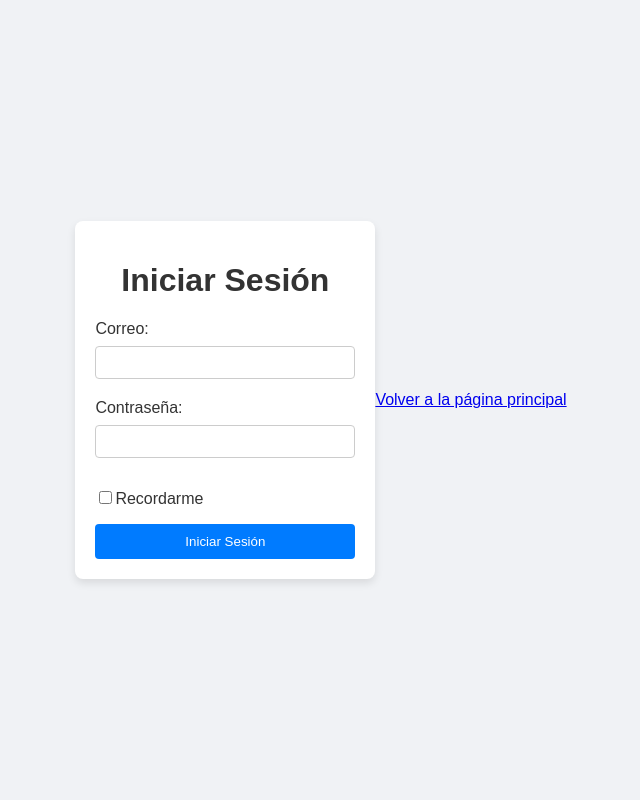
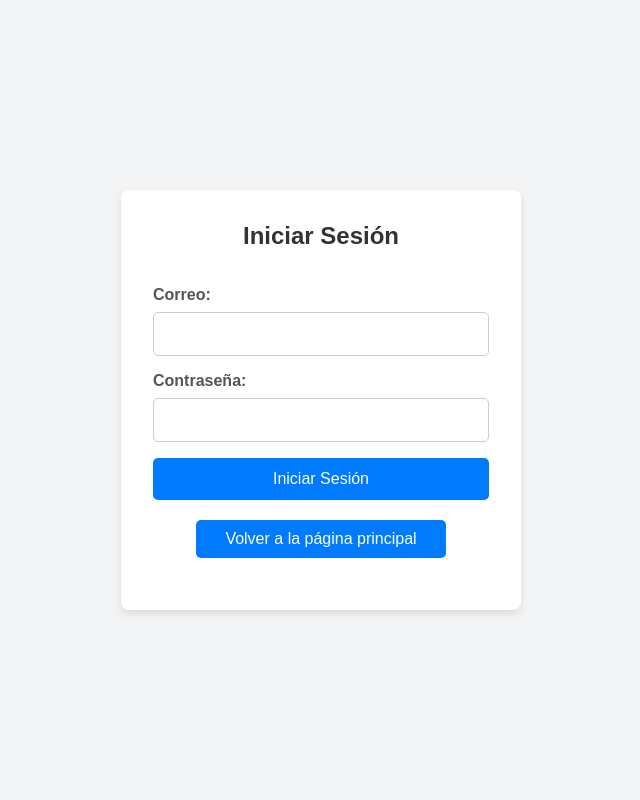
Before and after one commit to Xam900mr/PIA_LMP, a Flask app: page /login in a window 1280 px wide. Shown: the whole page, without its empty margins (319-959 px from the left). Run offline with Flask 3, Linux system fonts and the light colour scheme.

Commit message:
CRUD Terminado

```diff
--- a/PIA_LMP/Aplicacion_Crud/Templates/login.html
+++ b/PIA_LMP/Aplicacion_Crud/Templates/login.html
@@ -5,81 +5,116 @@
     <meta name="viewport" content="width=device-width, initial-scale=1.0">
     <title>Login</title>
     <style>
-         .popup {
+        * {
+            box-sizing: border-box;
+            margin: 0;
+            padding: 0;
+        }
+
+        body {
+            display: flex;
+            align-items: center;
+            justify-content: center;
+            min-height: 100vh;
+            font-family: Arial, sans-serif;
+            background-color: #f3f4f6;
+        }
+
+        form {
+            background-color: #ffffff;
+            padding: 2em;
+            border-radius: 8px;
+            width: 100%;
+            max-width: 400px;
+            box-shadow: 0 4px 8px rgba(0, 0, 0, 0.1);
+        }
+
+        h1 {
+            font-size: 24px;
+            margin-bottom: 1.5em;
+            color: #333333;
+            text-align: center;
+        }
+
+        label {
+            font-weight: bold;
+            color: #555555;
+            margin-bottom: 0.5em;
+            display: inline-block;
+        }
+
+        input {
+            width: 100%;
+            padding: 0.75em;
+            margin-bottom: 1em;
+            border: 1px solid #cccccc;
+            border-radius: 5px;
+            font-size: 16px;
+        }
+
+        .error-list {
+            color: #ff4c4c;
+            font-size: 0.875em;
+            margin-bottom: 1em;
+        }
+
+        .remember {
+            display: flex;
+            align-items: center;
+            margin-bottom: 1em;
+        }
+
+        .remember label {
+            margin-left: 0.5em;
+        }
+
+        button {
+            width: 100%;
+            padding: 0.75em;
+            font-size: 16px;
+            color: #ffffff;
+            background-color: #007bff;
+            border: none;
+            border-radius: 5px;
+            cursor: pointer;
+            transition: background-color 0.3s;
+        }
+
+        button:hover {
+            background-color: #0056b3;
+        }
+
+        .container {
+            text-align: center;
+            margin-top: 1em;
+        }
+
+        .popup {
             display: none;
             position: fixed;
             top: 20px;
-            right: 20px;
-            transform: translate(-190%, -10%);
-            background-color: red;
+            left: 50%;
+            transform: translateX(-50%);
+            background-color: #4CAF50;
             color: white;
             padding: 15px;
             border-radius: 5px;
             z-index: 1000;
             transition: opacity 0.5s ease;
         }
-        .popup-close {
-            cursor: pointer;
-            color: red;
-            float: right;
-            font-weight: bold;
+        .back-button {
+            display: block;
+            width: 250px;
+            padding: 10px;
+            margin: 20px auto;
+            text-align: center;
+            background-color: #007BFF;
+            color: white;
+            text-decoration: none;
+            border-radius: 5px;
         }
-        body {
-            font-family: Arial, sans-serif;
-            display: flex;
-            align-items: center;
-            justify-content: center;
-            height: 100vh;
-            margin: 0;
-            background-color: #f0f2f5;
-        }
-        form {
-            background-color: #fff;
-            padding: 20px;
-            border-radius: 8px;
-            box-shadow: 0 4px 8px rgba(0, 0, 0, 0.1);
-            width: 300px;
-            box-sizing: border-box;
-        }
-        h1 {
-            text-align: center;
-            color: #333;
-        }
-        label {
-            display: block;
-            margin: 8px 0 4px;
-            color: #333;
-        }
-        input[type="text"], input[type="password"] {
-            width: 100%;
-            padding: 8px;
-            margin: 4px 0 12px;
-            border: 1px solid #ccc;
-            border-radius: 4px;
-            box-sizing: border-box;
-        }
-        button {
-            width: 100%;
-            padding: 10px;
-            background-color: #007bff;
-            color: white;
-            border: none;
-            border-radius: 4px;
-            cursor: pointer;
-        }
-        button:hover {
+        .back-button:hover {
             background-color: #0056b3;
-        }
-        .error-list {
-            color: red;
-            font-size: 0.9em;
-            margin-top: -8px;
-            margin-bottom: 8px;
-        }
-        .remember {
-            display: flex;
-            align-items: center;
-            margin: 12px 0;
         }
     </style>
 </head>
@@ -110,13 +145,8 @@
                 </ul>
             {% endif %}
         </div>
-
-        <div class="remember">
-            {{ form.remember() }}
-            <label for="remember">Recordarme</label>
-        </div>
-
         <button type="submit">Iniciar Sesión</button>
+        <a href="{{ url_for('index') }}" class="back-button">Volver a la página principal</a>
     </form>
 
     <div class="container">
@@ -142,8 +172,5 @@
         });
     </script>
 
-
-<a href="{{ url_for('index') }}" class="back-button">Volver a la página principal</a>
-
 </body>
 </html>
--- a/PIA_LMP/Aplicacion_Crud/Templates/rentas.html
+++ b/PIA_LMP/Aplicacion_Crud/Templates/rentas.html
@@ -41,7 +41,7 @@
         }
         .back-button {
             display: block;
-            width: 150px;
+            width: 250px;
             padding: 10px;
             margin: 20px auto;
             text-align: center;
--- a/PIA_LMP/Aplicacion_Crud/main.py
+++ b/PIA_LMP/Aplicacion_Crud/main.py
@@ -21,7 +21,6 @@ class FormUsuarios(Form):
 class LoginForm(Form):
     Correo = StringField('Correo', [validators.DataRequired(), validators.Email()])
     Contrasena = PasswordField('Contraseña', [validators.DataRequired()])
-    remember = BooleanField('Recordarme')
 
 class BookForm(Form):
     Nombre = StringField('Nombre', [validators.DataRequired()])
@@ -116,15 +115,28 @@ def logout():
 
 @app.route('/eliminar_libro/<int:libro_id>', methods=['POST'])
 def eliminar_libro(libro_id):
+    cursor = db.cursor()
 
-    query = "DELETE FROM libros WHERE ID = %s"
+    query_rentado = "SELECT Devuelto FROM rentas WHERE ID_Libro = %s AND Devuelto = 0"
+    cursor.execute(query_rentado, (libro_id,))
+    rentas_pendientes = cursor.fetchone()
 
-    cursor = db.cursor()
-    cursor.execute(query, (libro_id,))
-    db.commit()
-    cursor.close()
+    if rentas_pendientes:
+        flash('No se puede eliminar el libro porque aún hay rentas pendientes', 'error')
+        cursor.close()
+        return redirect(url_for('index'))
+    else:
+        rentas_query ="DELETE from rentas WHERE ID_Libro = %s"
 
-    flash('Libro eliminado exitosamente', 'success')
+        query = "DELETE FROM libros WHERE ID = %s"
+
+
+        cursor.execute(rentas_query, (libro_id,))
+        cursor.execute(query, (libro_id,))
+        db.commit()
+        cursor.close()
+
+        flash('Libro eliminado exitosamente', 'success')
 
     return redirect(url_for('index'))
 
```
Also changed, not shown: PIA_LMP/Aplicacion_Crud/Templates/Agregar.html (+19 -2 lines), PIA_LMP/Aplicacion_Crud/Templates/editar_libro.html (+16 -1 lines), PIA_LMP/Aplicacion_Crud/Templates/index.html (+33 -14 lines), PIA_LMP/Aplicacion_Crud/Templates/register.html (+18 -2 lines).
